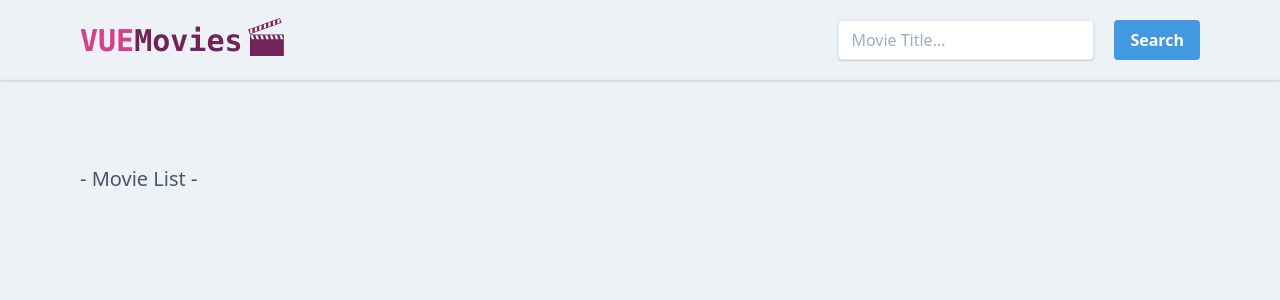
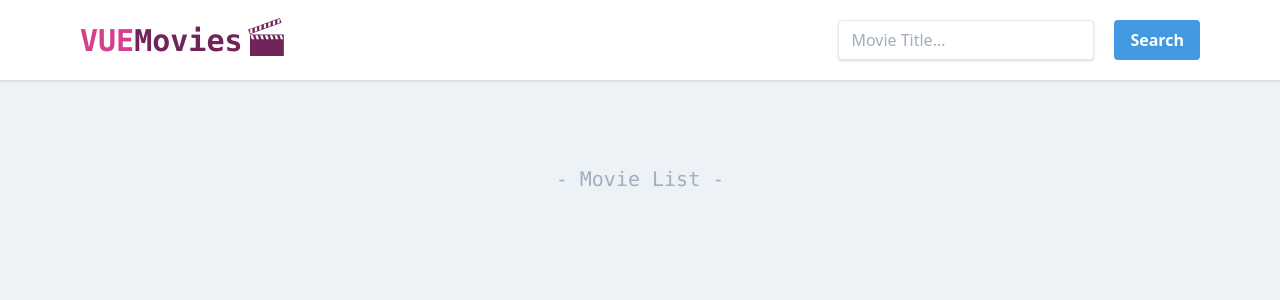
Before and after one commit to BradleyExton/vue-movies, a Vue app: page / in a window 1280 px wide. Shown: the top 300 px of the page. Built offline with nearby package versions, Linux system fonts and the light colour scheme.

Commit message:
add ability to remove movie from list

```diff
--- a/package.json
+++ b/package.json
@@ -10,6 +10,7 @@
   "dependencies": {
     "core-js": "^3.6.5",
     "tailwindcss": "^1.8.10",
+    "uuid": "^8.3.1",
     "vue": "^2.6.11"
   },
   "devDependencies": {
--- a/src/App.vue
+++ b/src/App.vue
@@ -1,7 +1,7 @@
 <template>
   <div id="app" class="h-screen flex flex-col bg-gray-200">
     <header
-      class="w-full px-20 h-20 flex flex-none justify-between items-center shadow z-10"
+      class="w-full bg-white px-20 h-20 flex flex-none justify-between items-center shadow z-10"
     >
       <div class="text-3xl font-mono font-bold flex">
         <h3 class="text-pink-600 text-3xl font-mono font-bold">VUE</h3>
@@ -28,9 +28,11 @@
     <MovieDetails
       :activeMovie="activeMovie"
       :displayMovieDetails="displayMovieDetails"
+      :movieExistsInList="movieExistsInList"
       @add-movie="addActiveMovieToList"
+      @remove-movie="removeMovieFromList"
     />
-    <MovieList :movies="movies" />
+    <MovieList :movies="movies" @set-active-movie="setActiveMovie" />
   </div>
 </template>
 
@@ -58,7 +60,7 @@ export default {
           `http://www.omdbapi.com/?i=tt3896198&apikey=f7842b9a&t='${this.searchTitle}'`
         );
         const data = await response.json();
-        this.activeMovie = data;
+        this.setActiveMovie(data);
         this.displayMovieDetails = true;
       } catch (error) {
         this.displayMovieDetails = false;
@@ -68,6 +70,18 @@ export default {
     addActiveMovieToList() {
       this.movies = [...this.movies, this.activeMovie];
     },
+    removeMovieFromList(movie) {
+      this.movies = this.movies.filter((mov) => mov.imdbID !== movie.imdbID);
+    },
+    setActiveMovie(movie) {
+      this.activeMovie = movie;
+    },
+    movieExistsInList(movie) {
+      const movieInList = this.movies.find(
+        (mov) => mov.imdbID === movie.imdbID
+      );
+      return !!movieInList;
+    },
   },
 };
 </script>
--- a/src/components/MovieDetails.vue
+++ b/src/components/MovieDetails.vue
@@ -29,6 +29,14 @@
         </p>
         <p class="mt-10 ml-10 pl-1">{{ activeMovie.Plot }}</p>
         <button
+          v-if="movieExistsInList(activeMovie)"
+          @click="$emit('remove-movie', activeMovie)"
+          class="bg-red-500 hover:bg-blue-700 text-white font-bold py-2 px-4 ml-10 rounded mt-10"
+        >
+          Remove From List
+        </button>
+        <button
+          v-else
           @click="$emit('add-movie')"
           class="bg-blue-500 hover:bg-blue-700 text-white font-bold py-2 px-4 ml-10 rounded mt-10"
         >
@@ -50,6 +58,7 @@ export default {
   props: {
     activeMovie: Object,
     displayMovieDetails: Boolean,
+    movieExistsInList: Function,
   },
   components: { ActorsIcon, DateIcon, DirectorIcon, IconBase },
 };
--- a/src/components/MovieList.vue
+++ b/src/components/MovieList.vue
@@ -1,11 +1,14 @@
 <template>
   <div class="w-full bg-gray-200 px-20 pb-10">
-    <h3 class="text-xl text-gray-700 mb-5">- Movie List -</h3>
+    <h3 class="text-xl text-gray-500 mb-5 font-mono flex justify-center">
+      - Movie List -
+    </h3>
     <div class="flex flex-wrap">
       <div
-        class="rounded shadow-2xl bg-white w-56 flex flex-col items-center pb-5 pt-3 mr-5 mb-5 cursor-pointer"
+        class="rounded shadow-2xl bg-white w-56 flex flex-col justify-center items-center pb-5 pt-3 px-3 mr-5 mb-5 cursor-pointer"
         v-for="movie in movies"
-        :key="movie.Title"
+        :key="movie.imdbID"
+        @click="$emit('set-active-movie', movie)"
       >
         <p class="font-bold text-center align-middle mb-3">{{ movie.Title }}</p>
         <img class="w-40" :src="movie.Poster" />
```
Also changed, not shown: 1 other file (tests, documents, lock files or other folders).
